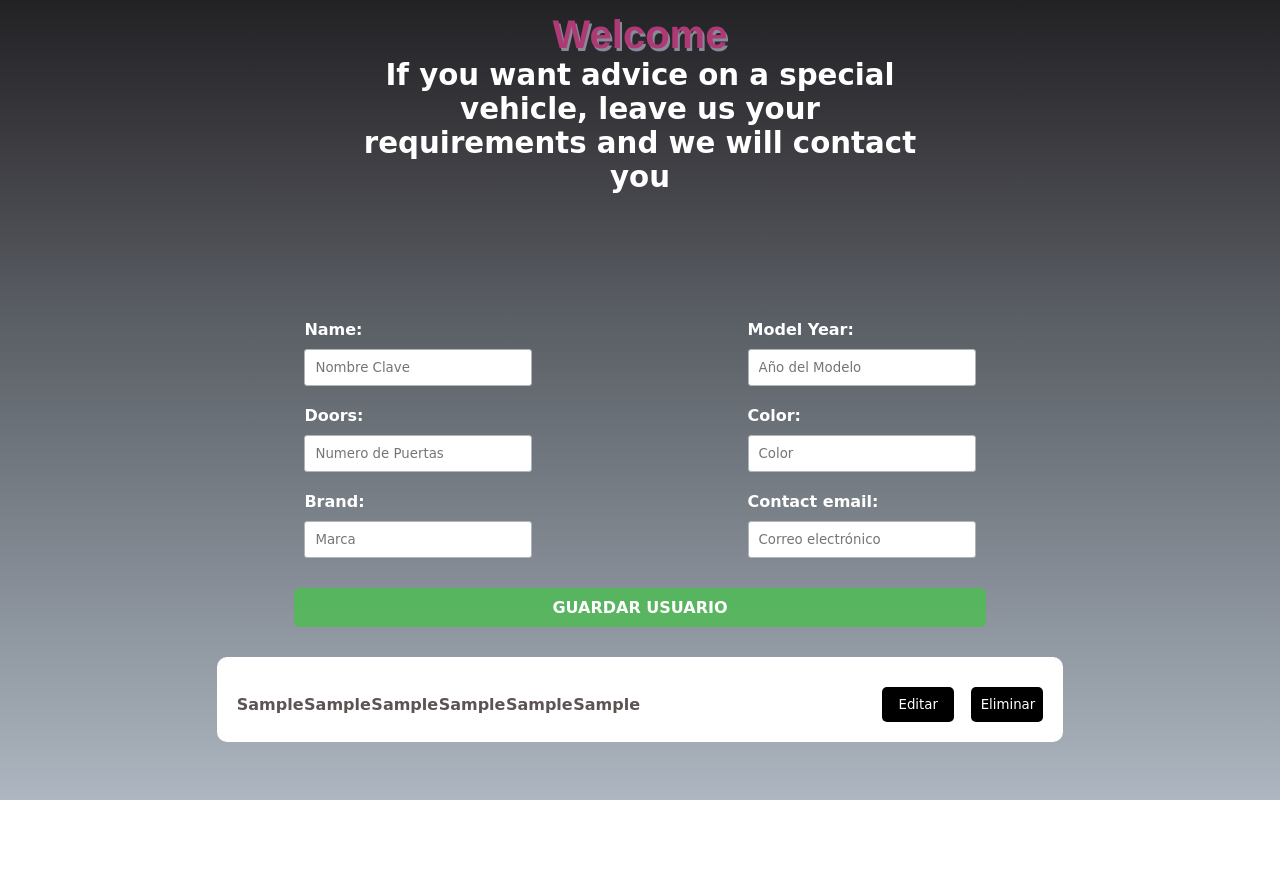
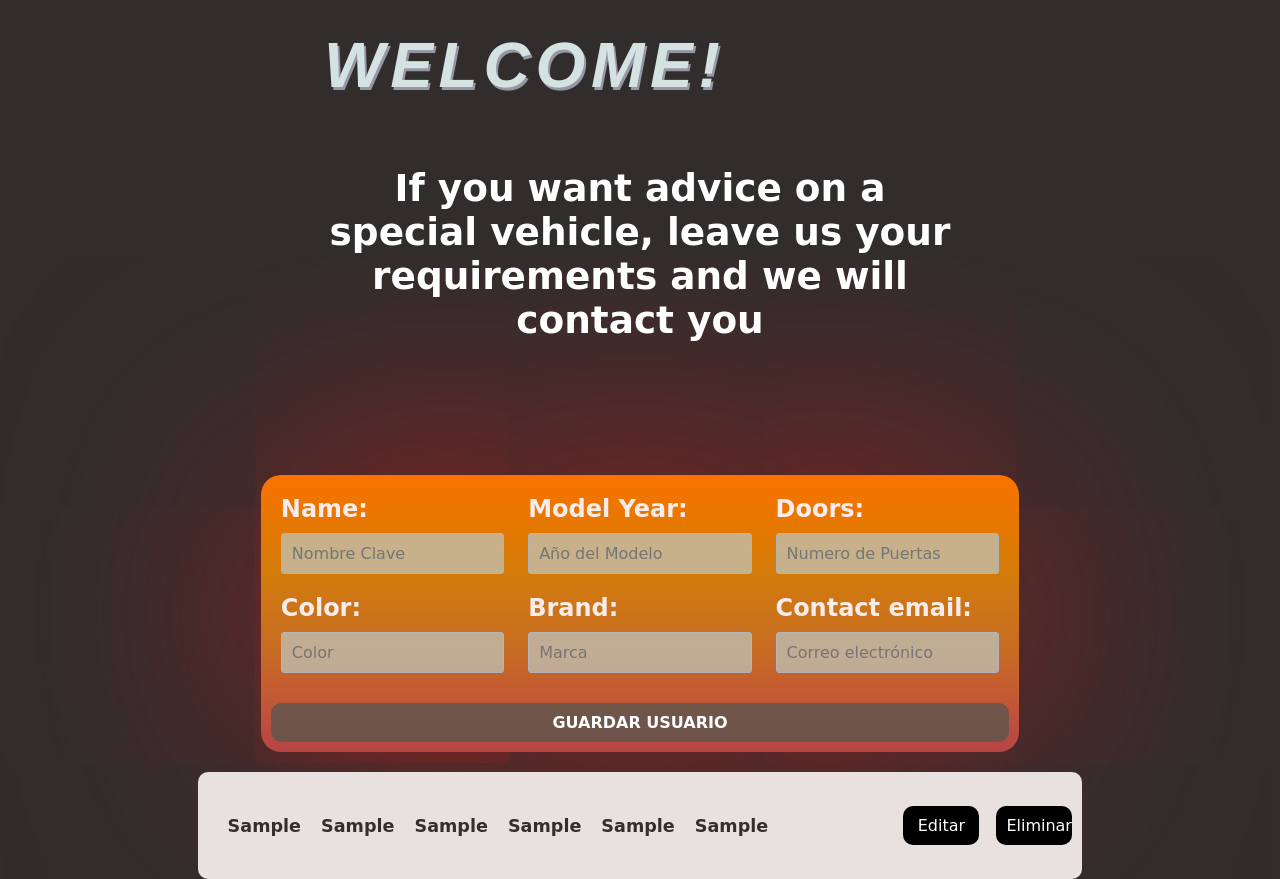
Before and after one commit to BNPB91/CRUD_ListCar, a plain HTML site: page index.html in a window 1280 px wide. Both pictures are taken after typing "Sample", "Sample", "Sample", "Sample", "Sample", "Sample" into the empty fields and a click on the button "GUARDAR USUARIO". Before the commit the page ends 800 px from the top, so only its background shows below. Drawn offline with Linux system fonts and the light colour scheme.

Commit message:
definitivo

```diff
--- a/index.html
+++ b/index.html
@@ -5,43 +5,18 @@
     <meta name="viewport" content="width=device-width, initial-scale=1.0" />
     <meta http-equiv="X-UA-Compatible" content="ie=edge" />
     <title>Crud Cars</title>
-
+    <!-- VINCULACION CSS -->
+    <link rel="stylesheet" href="reset.css" />
     <link rel="stylesheet" href="main.css" />
   </head>
   <body>
-    <!-- <nav>
-      <div class="menu">
-        <div class="row space-between">
-          <div class="logo-container">
-            <a href="#"><img src="./assets/Images/logo.png" alt="" /></a>
-          </div>
-          <div class="align-items relative">
-            <div class="visibility">
-              <button>Login</button>
-              <button>Sign Up</button>
-              <<button>Menu</button>
-            </div>
-            <div class="align-items menu-icon absolute">
-              <i class="fas fa-bars icon-style" id="responsive-menu-icon"></i>
-            </div>
-          </div>
-        </div>
-        <div class="justify-content2">
-          <div class="hidden-menu" id="hidden-menu">
-            <div>
-              <button>Sign Up</button>
-            </div>
-            <div class="justify-content2">
-              <button>Login</button>
-            </div>
-          </div>
-        </div>
-      </div>
-    </nav> -->
+    <!-- TITULO SUPERIOR  -->
+    <div class="container">
+      <!--CAJA PADRE - 1  -->
+      <div class="title">
+        <!--HIJO - 1  -->
 
-    <div class="container">
-      <div class="title">
-        <h3 class="titulo">Welcome</h3>
+        <h3 class="titulo" id="titulo">Welcome!</h3>
         <h3 class="subTitle">
           If you want advice on a special vehicle, leave us your requirements
           and we will contact you
@@ -55,68 +30,69 @@
 
       <!-- FORMULARIO QUE CONTIENE LOS 3 INPUTS DEL CRUD -->
       <form action="" id="addUser">
-        <!-- Imput de Nombre -->
+        <!-- HIJO - 2  -->
+
         <div class="addUser">
+          <!-- CAJA IMPUT  -->
           <div class="field">
             <!-- Texto Superior del Nombre Clave-->
             <label for="name"><strong>Name: </strong></label>
-            <input type="text" placeholder="Nombre Clave" id="name" />
+            <input type="text" placeholder="Nombre Clave" id="name" required />
           </div>
           <!-- Texto Superior del AÑO DEL MODELO-->
           <div class="field">
             <label for="model"><strong>Model Year: </strong></label>
-            <input type="text" placeholder="Año del Modelo" id="model" />
+            <input
+              type="text"
+              placeholder="Año del Modelo"
+              id="model"
+              required
+            />
           </div>
           <!-- Texto Superior del NUMERO DE PUERTAS-->
           <div class="field">
             <label for="doors"><strong>Doors: </strong></label>
-            <input type="text" placeholder="Numero de Puertas" id="door" />
+            <input
+              type="text"
+              placeholder="Numero de Puertas"
+              id="door"
+              required
+            />
           </div>
 
           <!-- Texto Superior del COLOR-->
           <div class="field">
             <label for="color"><strong>Color: </strong></label>
-            <input type="tex" placeholder="Color" id="color" />
+            <input type="tex" placeholder="Color" id="color" required />
             <!-- <input type="text" placeholder="Color" id="name" /> -->
           </div>
           <!-- Imput de MARCA DEL VEHICULO -->
           <div class="field">
             <label for="brand"><strong>Brand: </strong></label>
-            <input type="text" placeholder="Marca" id="brand" />
+            <input type="text" placeholder="Marca" id="brand" required />
           </div>
           <!-- Imput de Email -->
           <div class="field">
             <label for="email"><strong>Contact email: </strong></label>
-            <input type="text" placeholder="Correo electrónico" id="email" />
+            <input
+              type="text"
+              placeholder="Correo electrónico"
+              id="email"
+              required
+            />
           </div>
         </div>
         <button type="submit" class="submitBtn" id="submitBtn">
           <strong>Guardar usuario</strong>
         </button>
       </form>
-
-      <!-- >>>>>>>> Intento de Titulos  -->
-      <!-- <tr class="header">
-        <th>Name</th>
-        <th>Model Year</th>
-        <th>Doors</th>
-        <th>Color</th>
-        <th>Brand</th>
-        <th>Contact email</th>
-      </tr> -->
-
       <!-- DIV EN EL QUE MOSTRAREMOS LA LISTA DEL CRUD       -->
       <div class="userList" id="userList">
+        <!--PADRE 2-->
         <table class="form_header" id="form_header"></table>
       </div>
     </div>
-    <!-- <script>
-      let session = localStorage.getItem("session");
-      console.log(typeof JSON.parse(session));
-      if (!JSON.parse(session)) {
-        window.location = "index.html";
-      }
-    </script> -->
+    <!-- VINCULACION DE JS -->
     <script src="main.js"></script>
   </body>
 </html>
--- a/main.css
+++ b/main.css
@@ -1,194 +1,5 @@
-@import url("https://fonts.googleapis.com/css2?family=Roboto:wght@300;400;500&display=swap");
-
-* {
-  padding: 0;
-  border: 0;
-  margin: 0;
-
-  /* margin: 0;
-  padding: 0; */
-  font-family: "Architects Daughter", cursive;
-  /* font-family: "Architects Daughter", cursive; */
-}
-
-.container {
-  width: 90%;
-  margin: auto;
-  padding: 10px;
-  /* font-family: "Roboto", sans-serif; */
-}
-
-/* TÍTULO DE LA APP */
-
-.title {
-  width: 50%;
-  margin: auto;
-  text-align: center;
-  font-size: 25px;
-  color: white;
-
-  /* nuevos cambios */
-
-  /* font-family: "Gotham-Book", "Helvetica Neue", sans-serif; */
-  /* font-size: 4rem; */
-}
-
-/* FORMULARIOS PARA AGREGAR USUARIO */
-
-#addUser {
-  width: 60%;
-  margin: auto;
-  margin-top: 20px;
-  padding: 10px;
-}
-
-.addUser {
-  width: 100%;
-  display: flex;
-  justify-content: space-between;
-  align-items: center;
-  flex-wrap: wrap;
-  box-sizing: border-box;
-}
-
-.field {
-  width: 33%;
-  display: flex;
-  flex-direction: column;
-  padding: 10px;
-}
-
-.field label {
-  margin-bottom: 10px;
-  font-weight: lighter;
-  color: white;
-  border-radius: 5px;
-}
-
-.field input {
-  border: 1px solid #afb5b9;
-  padding: 10px;
-  border-radius: 3px;
-  -webkit-border-radius: 3px;
-  -moz-border-radius: 3px;
-  -ms-border-radius: 3px;
-  -o-border-radius: 3px;
-}
-
-.submitBtn,
-.updateBtn {
-  width: 100%;
-  padding: 10px;
-  border: none;
-  background-color: #54b959e8;
-  color: #fff;
-  text-transform: uppercase;
-  font-size: 16px;
-  margin-top: 20px;
-  border-radius: 5px;
-  -webkit-border-radius: 5px;
-  -moz-border-radius: 5px;
-  -ms-border-radius: 5px;
-  -o-border-radius: 5px;
-  cursor: pointer;
-}
-
-.updateBtn {
-  display: none;
-}
-
-/* LISTA DE USUARIOS */
-
-.userList {
-  width: 70%;
-  margin: auto;
-  margin-top: 20px;
-  padding: 20px;
-  background-color: white;
-  border-radius: 10px;
-  border-style: solid gray;
-}
-
-.userItem {
-  width: 100%;
-  display: flex;
-  justify-content: space-between;
-  align-items: center;
-  margin-top: 10px;
-}
-
-.userInfo {
-  width: 50%;
-  display: flex;
-  justify-content: space-between;
-  align-items: center;
-}
-
-.actions {
-  width: 20%;
-  display: flex;
-  justify-content: space-between;
-  align-items: center;
-}
-
-.actions button {
-  width: 45%;
-  border: none;
-  padding: 10px;
-  color: #fff;
-}
-
-.update {
-  background-color: black;
-  color: white;
-  border-radius: 5px;
-  cursor: pointer;
-}
-
-.delete {
-  background-color: black;
-  color: white;
-  border-radius: 5px;
-  cursor: pointer;
-}
-
-/* Ultimos Cambios */
-
-body {
-  background-image: linear-gradient(
-    to bottom,
-    #222124,
-    #2f2e32,
-    #3c3c41,
-    #494a50,
-    #565960,
-    #61666d,
-    #6d737a,
-    #798088,
-    #868d96,
-    #939ba4,
-    #a0a9b2,
-    #aeb7c1
-  );
-  background-repeat: no-repeat;
-  height: 100vh;
-}
-
-h4 {
-  color: rgb(94, 83, 83);
-}
-
 /* >>>>>>>>>>>>>>>>>>>>>>> ANIMACIONES <<<<<<<<<<<<<<<<<<<<<<<<<<*/
-
-/* Animacion de Title "CRUD Vanilla JS" */
-
-.publicidad:hover {
-  animation-name: fund_changes_text;
-  animation-duration: 2s;
-  animation-delay: 0s;
-  position: relative;
-}
-
+/* Funcion de Cambio de color de textos */
 @keyframes fund_changes_text {
   0% {
     color: #051937;
@@ -210,22 +21,15 @@ h4 {
     color: rgb(241, 83, 20);
   }
 }
+/* Animacion de Title "CRUD Vanilla JS" */
 
-/* Animacion de Boton "GUARDAR USUARIOS" */
-.submitBtn:hover {
-  animation-name: fund_changes_background;
+.publicidad:hover {
+  animation-name: fund_changes_text;
   animation-duration: 2s;
   animation-delay: 0s;
-  position: relative;
 }
 
-.updateBtn:hover {
-  animation-name: fund_changes_background;
-  animation-duration: 2s;
-  animation-delay: 0s;
-  position: relative;
-}
-
+/* Funcion de Cambio de Fondo - Colores */
 @keyframes fund_changes_background {
   0% {
     background-color: rgb(31, 119, 153);
@@ -241,6 +45,13 @@ h4 {
   }
 }
 
+/* Animacion de Boton "GUARDAR USUARIOS" */
+.submitBtn:hover {
+  animation-name: fund_changes_background;
+  animation-duration: 2s;
+  animation-delay: 0s;
+  position: relative;
+}
 /* Animacion de Boton "EDITAR" */
 .update:hover {
   animation-name: fund_changes_background;
@@ -256,72 +67,94 @@ h4 {
   position: relative;
 }
 
-.publicidad {
-  font-size: 5vh;
-  font-family: "Gotham-Book", "Helvetica Neue", sans-serif;
-  cursor: pointer;
-}
-
-.subTitulos {
-  font-size: 3vh;
-  font-family: "Architects Daughter", cursive;
-}
-
-.titulo {
-  font-size: 5vh;
-  font-family: "Gotham-Book", "Helvetica Neue", sans-serif;
-  font-weight: 980;
-  text-shadow: 2px 3px 0px #898999;
-  line-height: 1.2;
-}
-/* .update::before {
-  content: "";
-  display: block;
-  position: absolute;
-  bottom: -40px;
-  border-top: 20px solid rgb(209, 159, 22);
-  border-right: 20px solid transparent;
-  border-left: 20px solid transparent;
-  border-bottom: 20px solid transparent;
-  right: calc(50% - 20px);
-} */
-
-/* Nuevo encabezado */
-.form_header {
-  /* display: table-cell;
-  vertical-align: middle; */
-  /* font-weight: lighter;
-  margin-block-end: 20px; */
-  /* width: 100%;
-  display: flex;
-  justify-content: space-between; */
-  /* align-items: center;
-  flex-wrap: wrap;
-  box-sizing: border-box; */
-}
-
-.titulo {
-  color: rgb(21, 209, 209);
-  animation-name: fund_changes_text;
-  animation-duration: 10s;
-  animation-delay: 0s;
-  position: relative;
-}
+/* Funcion de Cambio de Fondo - Colores Tituto */
 
 @keyframes fund_changes_text {
   0% {
-    color: rgb(27, 167, 223);
+    color: rgb(205, 213, 216);
   }
-  25% {
-    color: rgb(210, 231, 16);
+  10% {
+    color: rgb(117, 172, 194);
   }
-  75% {
-    color: rgb(231, 134, 23);
+  20% {
+    color: rgb(49, 146, 184);
+  }
+  30% {
+    color: rgb(26, 140, 185);
+  }
+  40% {
+    color: rgb(48, 197, 165);
+  }
+  50% {
+    color: rgb(49, 184, 78);
+  }
+  60% {
+    color: rgb(24, 224, 67);
+  }
+  70% {
+    color: rgb(154, 224, 24);
   }
   80% {
-    color: rgb(189, 42, 111);
+    color: rgb(211, 224, 24);
+  }
+  90% {
+    color: rgb(104, 238, 27);
   }
   100% {
     color: rgb(42, 189, 157);
   }
 }
+
+@keyframes fund_chaEnges_background-button-UPDATE {
+  0% {
+    background-color: white;
+    color: green;
+    border: solid green 2px;
+  }
+  25% {
+    background-color: white;
+    color: green;
+    border: solid green 2px;
+  }
+  75% {
+    background-color: white;
+    color: green;
+    border: solid green 2px;
+  }
+  100% {
+    background-color: white;
+    color: green;
+    border: solid green 2px;
+  }
+}
+
+.update:hover {
+  animation-name: fund_chaEnges_background-button-UPDATE;
+}
+
+@keyframes fund_chaEnges_background-button-DELET {
+  0% {
+    background-color: white;
+    color: red;
+    border: solid red 2px;
+  }
+  25% {
+    background-color: white;
+    color: red;
+    border: solid red 2px;
+  }
+  75% {
+    background-color: white;
+    color: red;
+    border: solid red 2px;
+  }
+  100% {
+    background-color: white;
+    color: red;
+    border: solid red 2px;
+  }
+}
+
+.delete:hover {
+  animation-name: fund_chaEnges_background-button-DELET;
+}
--- /dev/null
+++ b/reset.css
@@ -0,0 +1,239 @@
+@import url("https://fonts.googleapis.com/css2?family=Roboto:wght@300;400;500&display=swap");
+/* GLOBAL */
+* {
+  padding: 0;
+  border: 0;
+  box-sizing: border-box;
+  font-family: "Architects Daughter", cursive;
+}
+/* Cuerpo de la Pag */
+body {
+  background-color: rgb(49, 45, 45);
+  background-repeat: no-repeat;
+  height: 100vh;
+
+  justify-content: center;
+  align-items: center;
+  display: grid;
+  grid-template-columns: 100%;
+}
+
+/* TÍTULO DE LA APP */
+
+.titulo {
+  font-size: 2em;
+  font-family: "Gotham-Book", "Helvetica Neue", sans-serif;
+  text-shadow: 2px 3px 0px #9696a4;
+  color: rgb(213, 226, 226);
+  animation-name: fund_changes_text;
+  animation-duration: 5s;
+  justify-self: start;
+  margin-top: 20px;
+  text-align: center;
+  text-transform: uppercase;
+  letter-spacing: 0.09em;
+  display: block;
+  font-style: italic;
+}
+
+.title {
+  width: 50%;
+  margin: auto;
+  text-align: center;
+  font-size: 2em;
+  color: rgb(255, 255, 255);
+}
+
+/* Sub titulo en movimiento */
+
+.publicidad {
+  /* modificar unidad de medidas por "EM" */
+  font-size: 1em;
+  font-family: "Gotham-Book", "Helvetica Neue", sans-serif;
+  cursor: pointer;
+}
+
+h3 marquee {
+  color: rgba(209, 214, 209, 0.782);
+  font-style: italic;
+}
+
+/* ----- FORMULARIOS PARA AGREGAR USUARIO ----  */
+/* Caja de formulario de Imputs */
+form {
+  margin: auto;
+  align-self: center;
+  background-image: linear-gradient(
+    to top,
+    #b74545,
+    #bd4d3e,
+    #c25736,
+    #c5612d,
+    #c66c23,
+    #ca711d,
+    #ce7616,
+    #d27b0b,
+    #dc7a05,
+    #e67801,
+    #f07500,
+    #fb7200
+  );
+  border-radius: 20px;
+  max-height: 95%;
+  padding: 10px;
+  box-shadow: 0px 0px 1000px 0px rgb(179, 30, 30);
+}
+
+/* Caja Padre de Imput */
+#addUser {
+  width: 60%;
+  margin: auto;
+  margin-top: 20px;
+  padding: 10px;
+}
+/* Caja Hijo de Input */
+.addUser {
+  width: 100%;
+  display: flex;
+  justify-content: space-between;
+  align-items: center;
+  flex-wrap: wrap;
+  box-sizing: border-box;
+}
+/* Div de Input */
+.field {
+  width: 33%;
+  display: flex;
+  flex-direction: column;
+  padding: 10px;
+}
+/* Titulos de Input */
+.field label {
+  margin-bottom: 10px;
+  font-weight: lighter;
+  color: rgb(248, 236, 236);
+  border-radius: 10em;
+  font-size: 1.5em;
+}
+/* Texto interior de Input */
+.field input {
+  border: 1px solid #afb5b9;
+  padding: 10px;
+  border-radius: 3px;
+  -webkit-border-radius: 3px;
+  -moz-border-radius: 3px;
+  -ms-border-radius: 3px;
+  -o-border-radius: 3px;
+}
+/* Botones : Guardar - Editar - Eliminar */
+.submitBtn,
+.updateBtn {
+  width: 100%;
+  padding: 10px;
+  border: none;
+  background-color: #515851b6;
+  color: #fff;
+  text-transform: uppercase;
+  font-size: 16px;
+  margin-top: 20px;
+  border-radius: 20px;
+  -webkit-border-radius: 10px;
+  -moz-border-radius: 5px;
+  -ms-border-radius: 5px;
+  -o-border-radius: 5px;
+  cursor: pointer;
+}
+
+/*----- LISTADO DE USUARIOS -----*/
+
+/* Caja Padre User New */
+
+.userList {
+  width: 70%;
+  margin: auto;
+  margin-top: 20px;
+  padding: 20px;
+  background-color: rgb(233, 224, 224);
+  border-radius: 10px;
+  border-style: solid rgb(131, 22, 22);
+}
+/*Caja de Texto agregado y Botonos de Editar & Eliminar */
+.userItem {
+  width: 100%;
+  display: flex;
+  justify-content: space-between;
+  align-items: center;
+  margin-left: 10px;
+}
+
+.userInfo {
+  width: 50%;
+  display: flex;
+  justify-content: space-between;
+  align-items: center;
+}
+
+h4 {
+  padding-right: 20px;
+  justify-content: center;
+  align-items: center;
+  color: rgb(53, 46, 46);
+  font-size: 1.1em;
+}
+/* Div de Botones Editar y Eliminar */
+.actions {
+  width: 20%;
+  display: flex;
+  justify-content: space-between;
+  align-items: center;
+}
+
+/* Botones de editar y eliminar */
+.actions button {
+  width: 45%;
+  border: none;
+  padding: 10px;
+  color: #fff;
+}
+/* boton de editar */
+.update {
+  background-color: black;
+  color: white;
+  border-radius: 10px;
+  cursor: pointer;
+  justify-content: center;
+  align-items: center;
+  font-size: 1em;
+}
+/* boton de eliminar */
+.delete {
+  background-color: black;
+  color: white;
+  border-radius: 10px;
+  cursor: pointer;
+  justify-content: center;
+  align-items: center;
+  font-size: 1em;
+}
+
+/* CAJA PADRE - 1*/
+
+/* .field {
+  width: 100%;
+  margin: auto;
+  position: relative;
+} */
+input {
+  width: 100%;
+  background: rgba(191, 201, 196, 0.699);
+  color: black;
+  font-size: 1em;
+  padding: 10px 10px 10px 5px;
+}
+
+input:focus {
+  outline: none;
+  background-color: rgba(61, 56, 56, 0.823);
+  color: rgb(243, 243, 243);
+  font-size: 1.3em;
+}
```
Also changed, not shown: main.js (+6 -2 lines).
